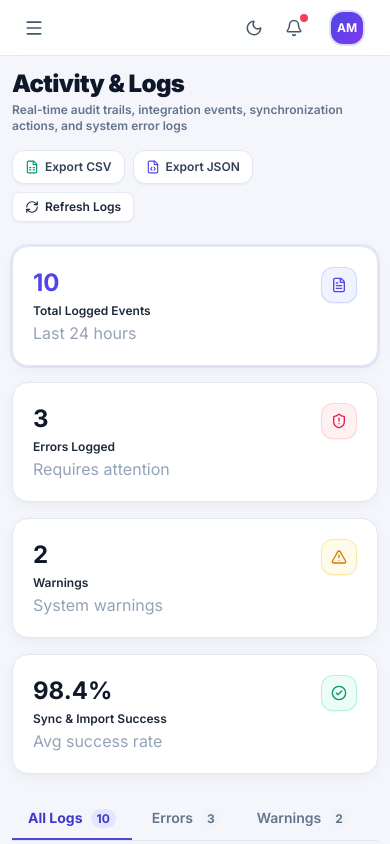
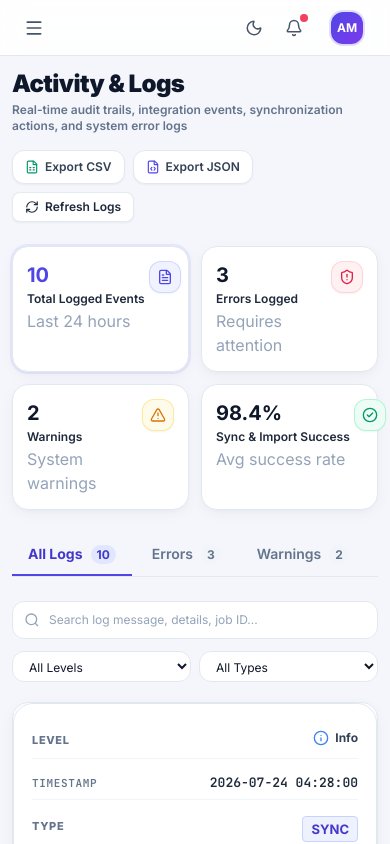
Before and after one commit to satyamgoswami783/SupplyBridge, a React (Vite) app: page /logs in a window 390 px wide. Built offline with nearby package versions, Linux system fonts and the light colour scheme.

Commit message:
Fix Logs.tsx mobile card level badge, clickable rows, and filter dropdowns

```diff
--- a/src/features/logs/Logs.tsx
+++ b/src/features/logs/Logs.tsx
@@ -211,28 +211,28 @@ export const Logs: React.FC = () => {
       />
 
       {/* KPI Cards for System Issues */}
-      <div className="grid grid-cols-1 sm:grid-cols-4 gap-4 mb-6">
+      <div className="grid grid-cols-2 sm:grid-cols-4 gap-3 sm:gap-4 mb-6">
         {[
-          { id: 'all', label: 'Total Logged Events', value: logs.length, sub: 'Last 24 hours', icon: <FileText size={16} className="text-primary-600" />, bg: 'bg-primary-50', activeClass: 'border-primary-500 ring-2 ring-primary-500/10 bg-primary-25/50', activeNumberClass: 'text-primary-600' },
-          { id: 'error', label: 'Errors Logged', value: logs.filter(l => l.level === 'error').length, sub: 'Requires attention', icon: <ShieldAlert size={16} className="text-rose-600" />, bg: 'bg-rose-50', activeClass: 'border-rose-500 ring-2 ring-rose-500/10 bg-rose-25/50', activeNumberClass: 'text-rose-600' },
-          { id: 'warning', label: 'Warnings', value: logs.filter(l => l.level === 'warning').length, sub: 'System warnings', icon: <AlertTriangle size={16} className="text-amber-600" />, bg: 'bg-amber-50', activeClass: 'border-amber-500 ring-2 ring-amber-500/10 bg-amber-25/50', activeNumberClass: 'text-amber-600' },
-          { id: 'info', label: 'Sync & Import Success', value: '98.4%', sub: 'Avg success rate', icon: <CheckCircle2 size={16} className="text-emerald-600" />, bg: 'bg-emerald-50', activeClass: 'border-emerald-500 ring-2 ring-emerald-500/10 bg-emerald-25/50', activeNumberClass: 'text-emerald-600' },
+          { id: 'all', label: 'Total Logged Events', value: logs.length, sub: 'Last 24 hours', icon: <FileText size={16} className="text-primary-600 dark:text-primary-400" />, bg: 'bg-primary-50', activeClass: 'border-primary-500 ring-2 ring-primary-500/10 bg-primary-25/50', activeNumberClass: 'text-primary-600 dark:text-primary-400' },
+          { id: 'error', label: 'Errors Logged', value: logs.filter(l => l.level === 'error').length, sub: 'Requires attention', icon: <ShieldAlert size={16} className="text-rose-600 dark:text-rose-400" />, bg: 'bg-rose-50', activeClass: 'border-rose-500 ring-2 ring-rose-500/10 bg-rose-25/50', activeNumberClass: 'text-rose-600 dark:text-rose-400' },
+          { id: 'warning', label: 'Warnings', value: logs.filter(l => l.level === 'warning').length, sub: 'System warnings', icon: <AlertTriangle size={16} className="text-amber-600 dark:text-amber-400" />, bg: 'bg-amber-50', activeClass: 'border-amber-500 ring-2 ring-amber-500/10 bg-amber-25/50', activeNumberClass: 'text-amber-600 dark:text-amber-400' },
+          { id: 'info', label: 'Sync & Import Success', value: '98.4%', sub: 'Avg success rate', icon: <CheckCircle2 size={16} className="text-emerald-600 dark:text-emerald-400" />, bg: 'bg-emerald-50', activeClass: 'border-emerald-500 ring-2 ring-emerald-500/10 bg-emerald-25/50', activeNumberClass: 'text-emerald-600 dark:text-emerald-400' },
         ].map((card) => {
           const isSelected = activeTab === card.id;
           return (
             <div
               key={card.label}
               onClick={() => setActiveTab(card.id)}
-              className={`card p-5 flex items-start justify-between transition-all duration-200 cursor-pointer hover:shadow-card-md hover:border-slate-300 dark:hover:border-slate-700 bg-white dark:bg-slate-900 border border-slate-200 dark:border-slate-800 ${
+              className={`card p-3.5 sm:p-4 flex items-start justify-between transition-all duration-200 cursor-pointer hover:shadow-card-md hover:border-slate-300 dark:hover:border-slate-700 bg-white dark:bg-slate-900 border border-slate-200 dark:border-slate-800 ${
                 isSelected ? card.activeClass : 'border-surface-border'
               }`}
             >
               <div>
-                <p className={`text-2xl font-bold transition-colors duration-200 ${isSelected ? card.activeNumberClass : 'text-slate-900 dark:text-slate-100'}`}>{card.value}</p>
-                <p className="text-xs font-semibold text-slate-800 dark:text-slate-200 mt-1">{card.label}</p>
+                <p className={`text-xl sm:text-2xl font-bold transition-colors duration-200 ${isSelected ? card.activeNumberClass : 'text-slate-900 dark:text-slate-100'}`}>{card.value}</p>
+                <p className="text-xs font-semibold text-slate-800 dark:text-slate-200 mt-0.5 truncate">{card.label}</p>
                 <p className="text-xxs text-slate-400 dark:text-slate-400 mt-0.5">{card.sub}</p>
               </div>
-              <div className={`w-9 h-9 rounded-xl ${card.bg} dark:bg-slate-800/80 flex items-center justify-center flex-shrink-0`}>
+              <div className={`w-8 h-8 sm:w-9 sm:h-9 rounded-xl ${card.bg} dark:bg-slate-800/80 flex items-center justify-center flex-shrink-0 ml-1`}>
                 {card.icon}
               </div>
             </div>
@@ -245,10 +245,10 @@ export const Logs: React.FC = () => {
 
       {/* Filter Bar with Dropdowns */}
       <FilterBar search={search} onSearch={setSearch} placeholder="Search log message, details, job ID...">
-        <div className="flex gap-2">
+        <div className="flex flex-wrap sm:flex-nowrap gap-2 w-full sm:w-auto">
           {/* Level Filter Dropdown */}
           <select
-            className="input py-1 px-3 text-xs w-36"
+            className="input py-1.5 px-3 text-xs flex-1 sm:w-36 min-w-[120px]"
             value={levelFilter}
             onChange={e => setLevelFilter(e.target.value)}
           >
@@ -262,7 +262,7 @@ export const Logs: React.FC = () => {
 
           {/* Type Filter Dropdown */}
           <select
-            className="input py-1 px-3 text-xs w-36"
+            className="input py-1.5 px-3 text-xs flex-1 sm:w-36 min-w-[120px]"
             value={typeFilter}
             onChange={e => setTypeFilter(e.target.value)}
           >
@@ -296,11 +296,18 @@ export const Logs: React.FC = () => {
             <tbody>
               {filteredLogs.length > 0 ? (
                 filteredLogs.map(log => (
-                  <tr key={log.id} className="hover:bg-slate-50/80 dark:hover:bg-slate-800/50 transition-colors">
+                  <tr
+                    key={log.id}
+                    onClick={() => setSelectedLog(log)}
+                    className="hover:bg-slate-50/80 dark:hover:bg-slate-800/50 transition-colors cursor-pointer"
+                  >
                     <td data-label="Level" className="py-3.5 px-4 text-center">
-                      <div className="flex justify-center">{getLevelIcon(log.level)}</div>
+                      <div className="flex items-center justify-end sm:justify-center gap-1.5">
+                        {getLevelIcon(log.level)}
+                        <span className="font-bold capitalize text-xs sm:hidden text-slate-700 dark:text-slate-200">{log.level}</span>
+                      </div>
                     </td>
-                    <td data-label="Timestamp" className="py-3.5 px-4 text-slate-500 dark:text-slate-400 font-mono">
+                    <td data-label="Timestamp" className="py-3.5 px-4 text-slate-500 dark:text-slate-400 font-mono text-xs">
                       {format(new Date(log.timestamp), 'yyyy-MM-dd HH:mm:ss')}
                     </td>
                     <td data-label="Type" className="py-3.5 px-4">
@@ -324,9 +331,12 @@ export const Logs: React.FC = () => {
                         <span className="text-slate-400 dark:text-slate-400 italic">System Scope</span>
                       )}
                     </td>
-                    <td data-label="Action" className="py-3.5 px-4 text-center">
+                    <td data-label="Action" className="mobile-hidden py-3.5 px-4 text-center">
                       <button
-                        onClick={() => setSelectedLog(log)}
+                        onClick={(e) => {
+                          e.stopPropagation()
+                          setSelectedLog(log)
+                        }}
                         className="btn-icon hover:bg-primary-600 hover:text-white transition-all duration-200"
                         title="View Details"
                       >
```
Also changed, not shown: 4 other files (tests, documents, lock files or other folders).
